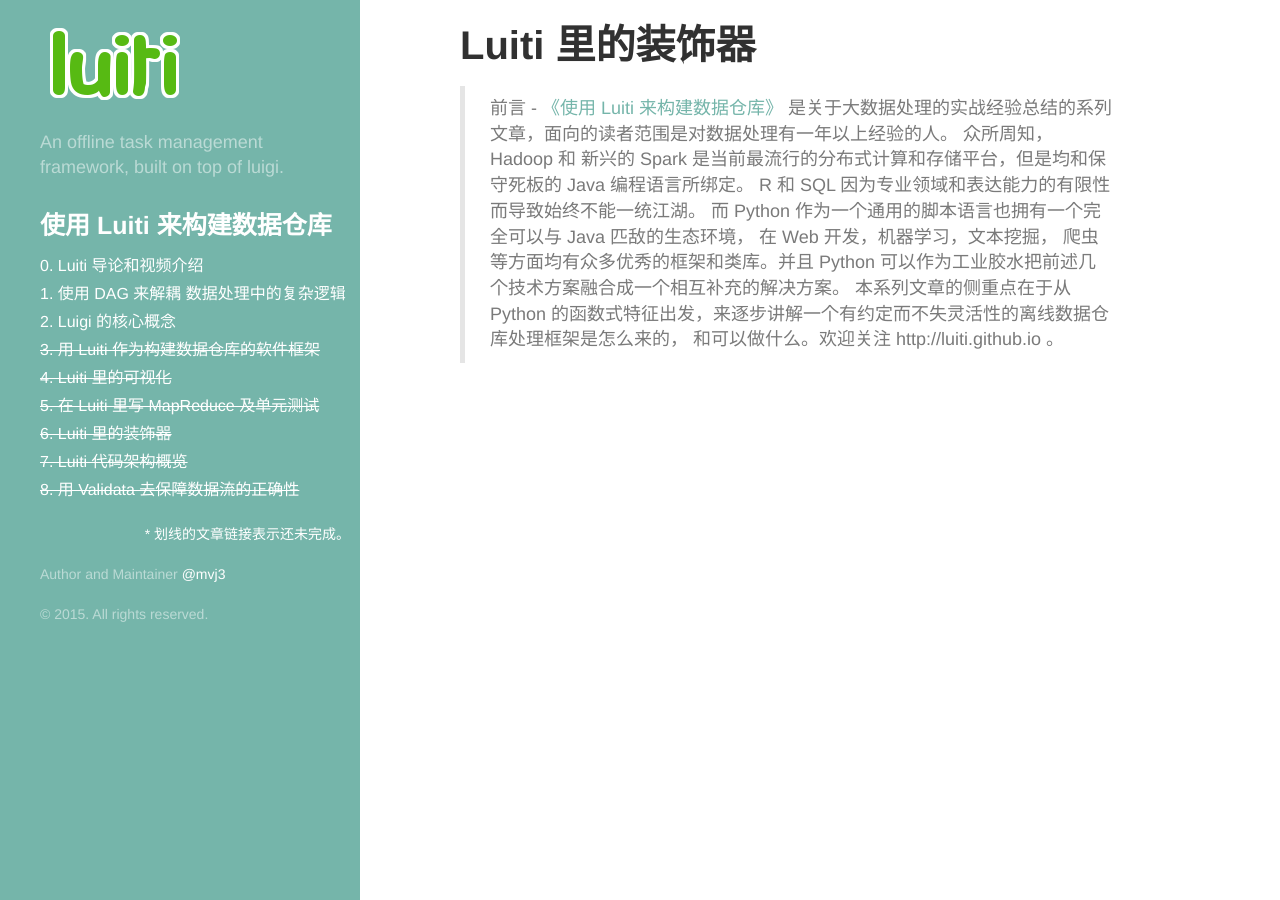
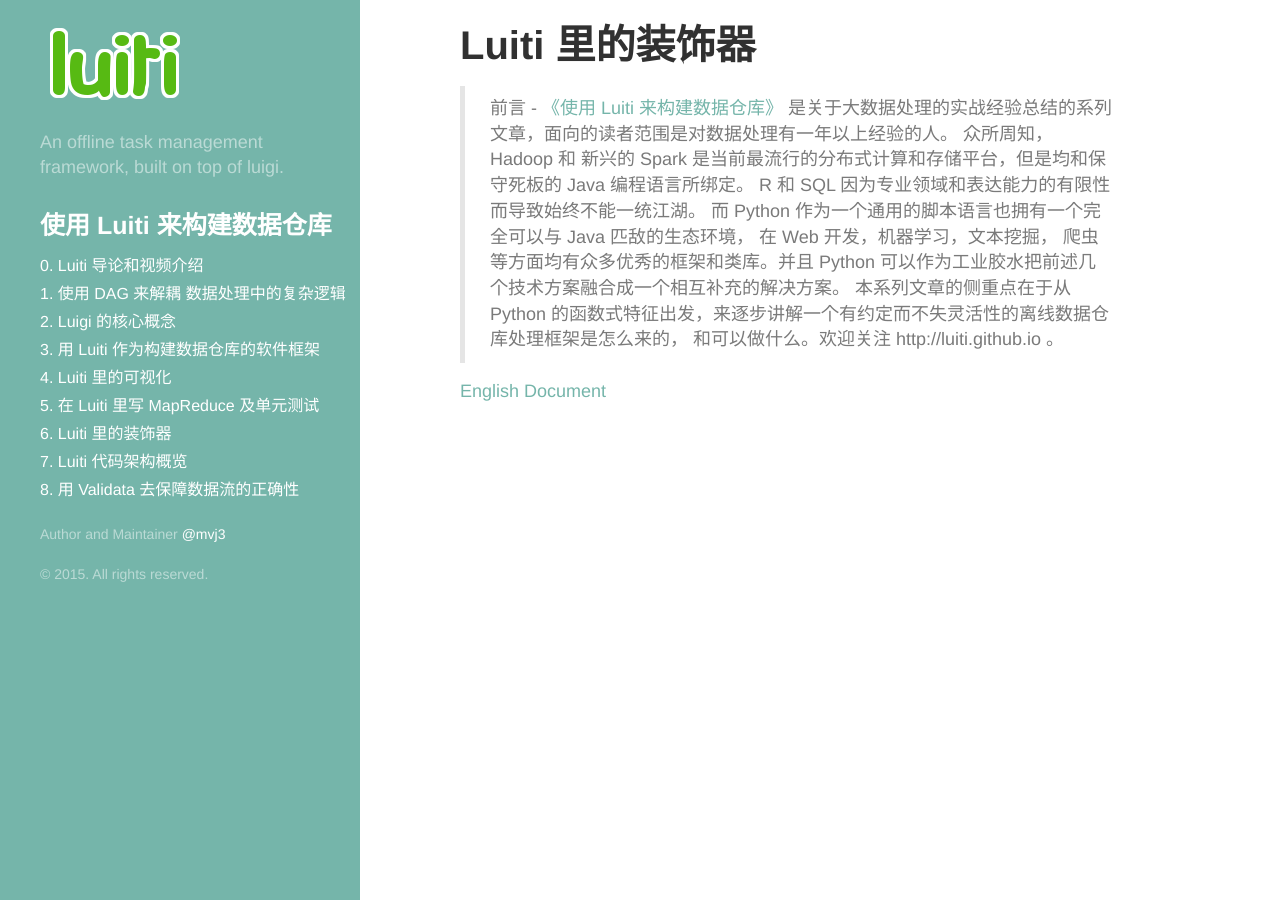
Before and after one commit to Luiti/luiti.github.io, a Jekyll site: the page built from chinese/Decorators-in-Luiti.markdown, in a window 1280 px wide. Built offline with Jekyll 4.4.1, drawn with Linux system fonts in a browser that asks for light colours; Markdown is read by kramdown in place of the engine named in the settings; comment, search, counter and statistics services are not loaded.

Commit message:
Add rest notes drafts

```diff
--- a/_layouts/chinese_luiti.html
+++ b/_layouts/chinese_luiti.html
@@ -44,7 +44,7 @@ div.content.container {
 
     items = items.concat($( "<h3 style='color:white;'>使用 Luiti 来构建数据仓库</h3>" ));
 
-    var finished_articles_idxes = ["0", "1", "2"]; // , "3", "4", "5", "6", "7", "8"];
+    var finished_articles_idxes = ["0", "1", "2", "3", "4", "5", "6", "7", "8"];
     var is_finished = finished_articles_idxes.length == _.keys(articles_list_data).length;
 
     _.each(_.keys(articles_list_data), function(idx) {
--- a/chinese/Decorators-in-Luiti.markdown
+++ b/chinese/Decorators-in-Luiti.markdown
@@ -5,3 +5,8 @@ title: Luiti 里的装饰器
 
 # {{ page.title }}
 > {{ site.chinese_article.description }}
+
+
+[English Document][0]
+
+[0]: /document_guide.html#task-decorators
--- a/chinese/Luiti-code-architecture-guide.markdown
+++ b/chinese/Luiti-code-architecture-guide.markdown
@@ -5,3 +5,9 @@ title: Luiti 代码架构概览
 
 # {{ page.title }}
 > {{ site.chinese_article.description }}
+
+
+
+<p align="center">
+  <img src="/images/luiti_code_architecture.png" alt="Luiti Code Architecture" height="540px" width="720px">
+</p>
--- a/chinese/MapReduce-and-testing-in-Luiti.markdown
+++ b/chinese/MapReduce-and-testing-in-Luiti.markdown
@@ -5,3 +5,8 @@ title: 在 Luiti 里写 MapReduce 及单元测试
 
 # {{ page.title }}
 > {{ site.chinese_article.description }}
+
+
+[English Document][0]
+
+[0]: /document_guide.html#mapreduce-related
--- a/chinese/Use-Validata-to-protect-the-correctness-of-the-data-flow.markdown
+++ b/chinese/Use-Validata-to-protect-the-correctness-of-the-data-flow.markdown
@@ -5,3 +5,9 @@ title: 用 Validata 去保障数据流的正确性
 
 # {{ page.title }}
 > {{ site.chinese_article.description }}
+
+
+[Github Repo][0]
+
+
+[0]: https://github.com/Luiti/validata
--- a/chinese/Visualization-in-Luiti.markdown
+++ b/chinese/Visualization-in-Luiti.markdown
@@ -5,3 +5,9 @@ title: Luiti 里的可视化
 
 # {{ page.title }}
 > {{ site.chinese_article.description }}
+
+
+
+[English Document][0]
+
+[0]: /document_guide.html#luiti-webui-screenshots
```
Also changed, not shown: images/luiti_code_architecture.png (added).
